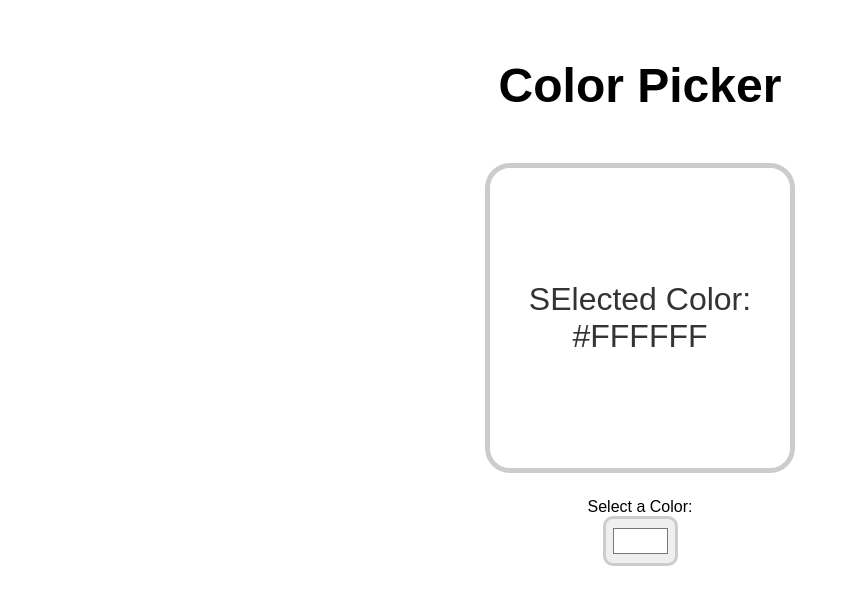
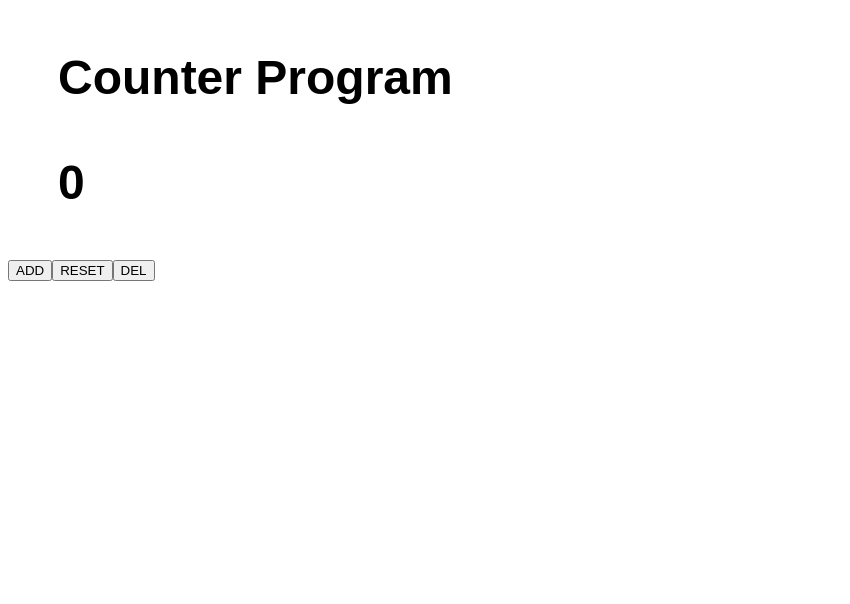
Before and after one commit to playerwave/Reactjs-brocode-fullcourse, a React (Vite) app: page / in a window 1280 px wide. Shown: the top 604 px of the page, without its empty margins (0-850 px from the left). Built offline with nearby package versions, Linux system fonts and the light colour scheme.

Commit message:
updater function

```diff
--- a/src/App.jsx
+++ b/src/App.jsx
@@ -1,9 +1,9 @@
-import ColorPicker from "./ColorPicker";
+import Counter2 from "./Counter2";
 
 function App() {
   return (
     <>
-      <ColorPicker />
+      <Counter2 />
     </>
   );
 }
--- /dev/null
+++ b/src/Counter2.jsx
@@ -0,0 +1,39 @@
+import { useState } from "react";
+
+function Counter2() {
+  const [count, setCount] = useState(0);
+
+  function addCount() {
+    setCount(count + 1); //setCount(count + 1) 2 บรรทัด ไม่เท่ากับ setCount(count + 2)
+    setCount(count + 1);
+    setCount(count + 1);
+  }
+
+  function reset() {
+    setCount(0);
+  }
+
+  function delCount() {
+    setCount((c) => c - 1);
+    setCount((c) => c - 1); //แต่แบบนี้ทำได้
+    setCount((c) => c - 1);
+  }
+
+  return (
+    <div>
+      <h1>Counter Program</h1>
+      <h1>{count}</h1>
+      <button className="counter-btn2" onClick={addCount}>
+        ADD
+      </button>
+      <button className="counter-btn2" onClick={reset}>
+        RESET
+      </button>
+      <button className="counter-btn2" onClick={delCount}>
+        DEL
+      </button>
+    </div>
+  );
+}
+
+export default Counter2;
--- a/src/index.css
+++ b/src/index.css
@@ -112,3 +112,7 @@ input[type="color"] {
   border-radius: 10px;
   border: 3px solid hsla(0, 0%, 80%);
 }
+
+.counter-btn2 {
+  align-items: center;
+}
```
